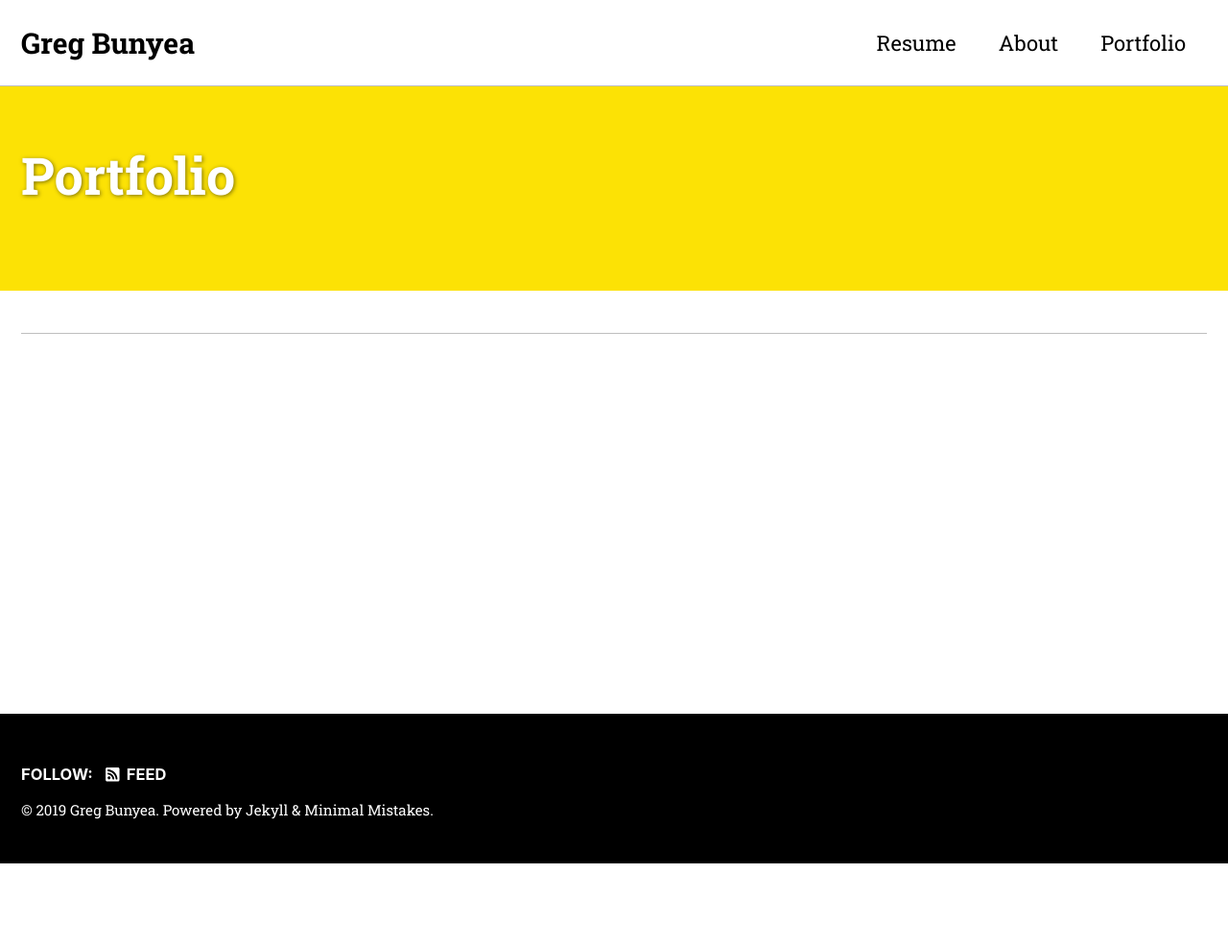
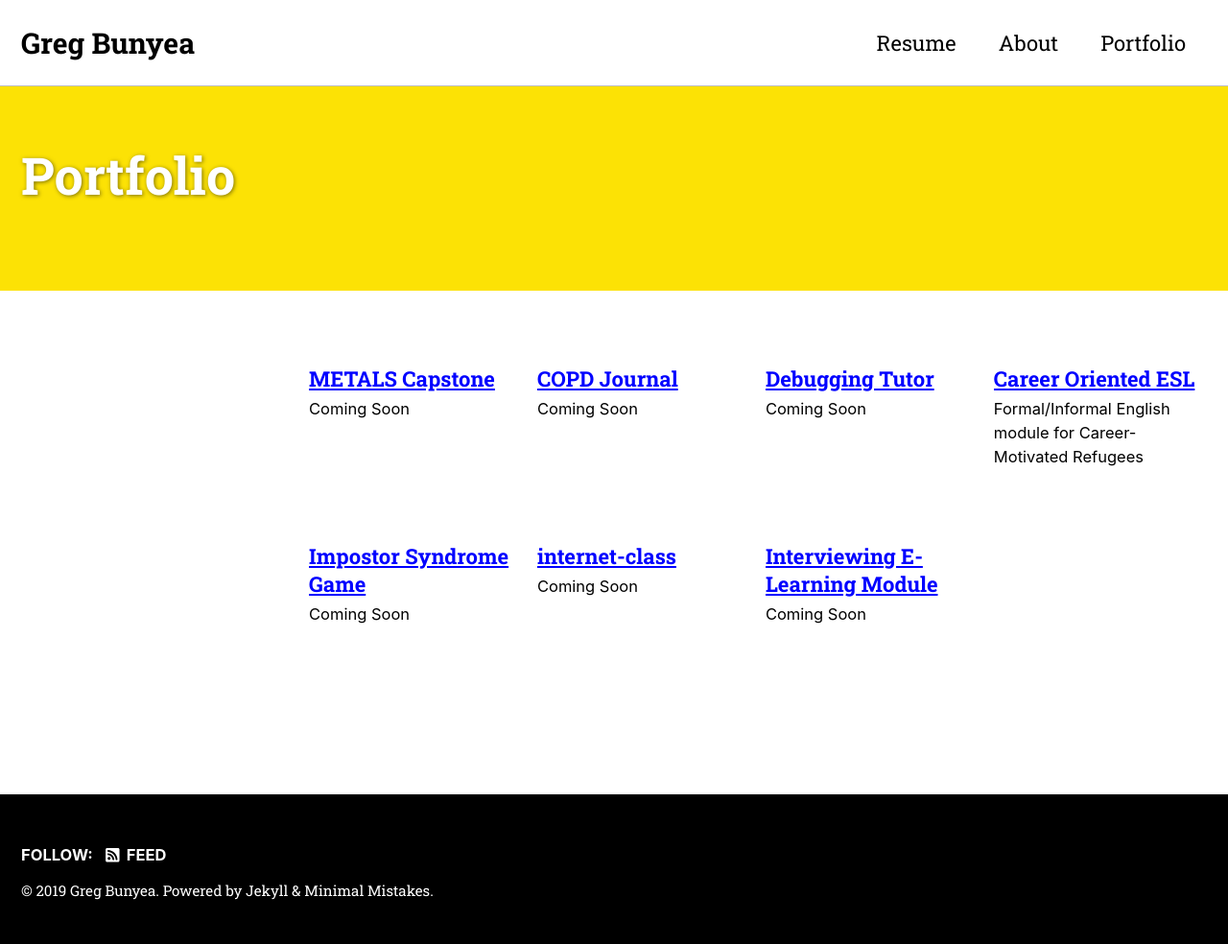
Before and after one commit to gjbunyea/www, a Jekyll site: the page built from _pages/portfolio-archive.md, in a window 1280 px wide. Shown: the whole page at 96% size. Built offline with Jekyll 4.4.1, drawn with Linux system fonts in a browser that asks for light colours; cached includes are drawn as plain includes; nearby versions of some CDN libraries; before the commit the page ends 900 px from its top, so only the background shows below that.

Commit message:
remaking portfolio

```diff
--- a/_config.yml
+++ b/_config.yml
@@ -16,7 +16,7 @@ minimal_mistakes_skin    : "contrast" # "air", "aqua", "contrast", "dark", "dirt
 # Site Settings
 locale                   : "en-US"
 title                    : "Greg Bunyea"
-title_separator          : "::"
+title_separator          : "|"
 name                     : "Greg Bunyea"
 description              : "Personal Website and Portfolio"
 url                      : "https://gregbunyea.com"
@@ -25,7 +25,7 @@ repository               : "gjbunyea/gjbunyea.github.io"
 teaser                   : # path of fallback teaser image, e.g. "/assets/images/500x300.png"
 logo                     : # path of logo image to display in the masthead, e.g. "/assets/images/88x88.png"
 masthead_title           : "Greg Bunyea"
-breadcrumbs              : true # true, false (default)
+breadcrumbs              : false # true, false (default)
 words_per_minute         : 200
 comments:
   provider               : # false (default), "disqus", "discourse", "facebook", "google-plus", "staticman", "staticman_v2", "utterances", "custom"
--- a/_layouts/single.html
+++ b/_layouts/single.html
@@ -84,7 +84,7 @@ layout: default
 
       {% if page.share %}{% include social-share.html %}{% endif %}
 
-      {% include post_pagination.html %}
+      <!-- {% include post_pagination.html %} -->
     </div>
 
     {% if jekyll.environment == 'production' and site.comments.provider and page.comments %}
--- a/_pages/portfolio-archive.md
+++ b/_pages/portfolio-archive.md
@@ -11,12 +11,7 @@ header:
     # overlay_image: /assets/images/creative_work.jpg
     overlay_color: "#fce205"
     overlay_filter: "0.4"
-
-feature_row:
 ---
-<!-- #  Portfolio   -->
-
-{% include feature_row %}
 
 <!--
 -   image_path:
--- /dev/null
+++ b/_portfolio/capstone.md
@@ -0,0 +1,5 @@
+---
+title: "METALS Capstone"
+
+---
+# Coming Soon
--- /dev/null
+++ b/_portfolio/copd-journal.md
@@ -0,0 +1,4 @@
+---
+title: "COPD Journal"
+---
+# Coming Soon
--- /dev/null
+++ b/_portfolio/debugging-tutor.md
@@ -0,0 +1,4 @@
+---
+title: "Debugging Tutor"
+---
+# Coming Soon
--- /dev/null
+++ b/_portfolio/esl-curriculum.md
@@ -0,0 +1,5 @@
+---
+title: "Career Oriented ESL"
+excerpt: "Formal/Informal English module for Career-Motivated Refugees"
+---
+{% include figure image_path="/assets/images/eslcurriculum/egia_poster.svg" caption="Poster detailing Curriculum Design" %}
--- /dev/null
+++ b/_portfolio/impostor-syndrome.md
@@ -0,0 +1,4 @@
+---
+title: "Impostor Syndrome Game"
+---
+# Coming Soon
--- /dev/null
+++ b/_portfolio/internet-class.md
@@ -0,0 +1,4 @@
+---
+title: "internet-class"
+---
+# Coming Soon
--- /dev/null
+++ b/_portfolio/interviewing-module.md
@@ -0,0 +1,4 @@
+---
+title: "Interviewing E-Learning Module"
+---
+# Coming Soon
```
Also changed, not shown: other parts of _pages/portfolio-archive.md (+2 -2 lines).
